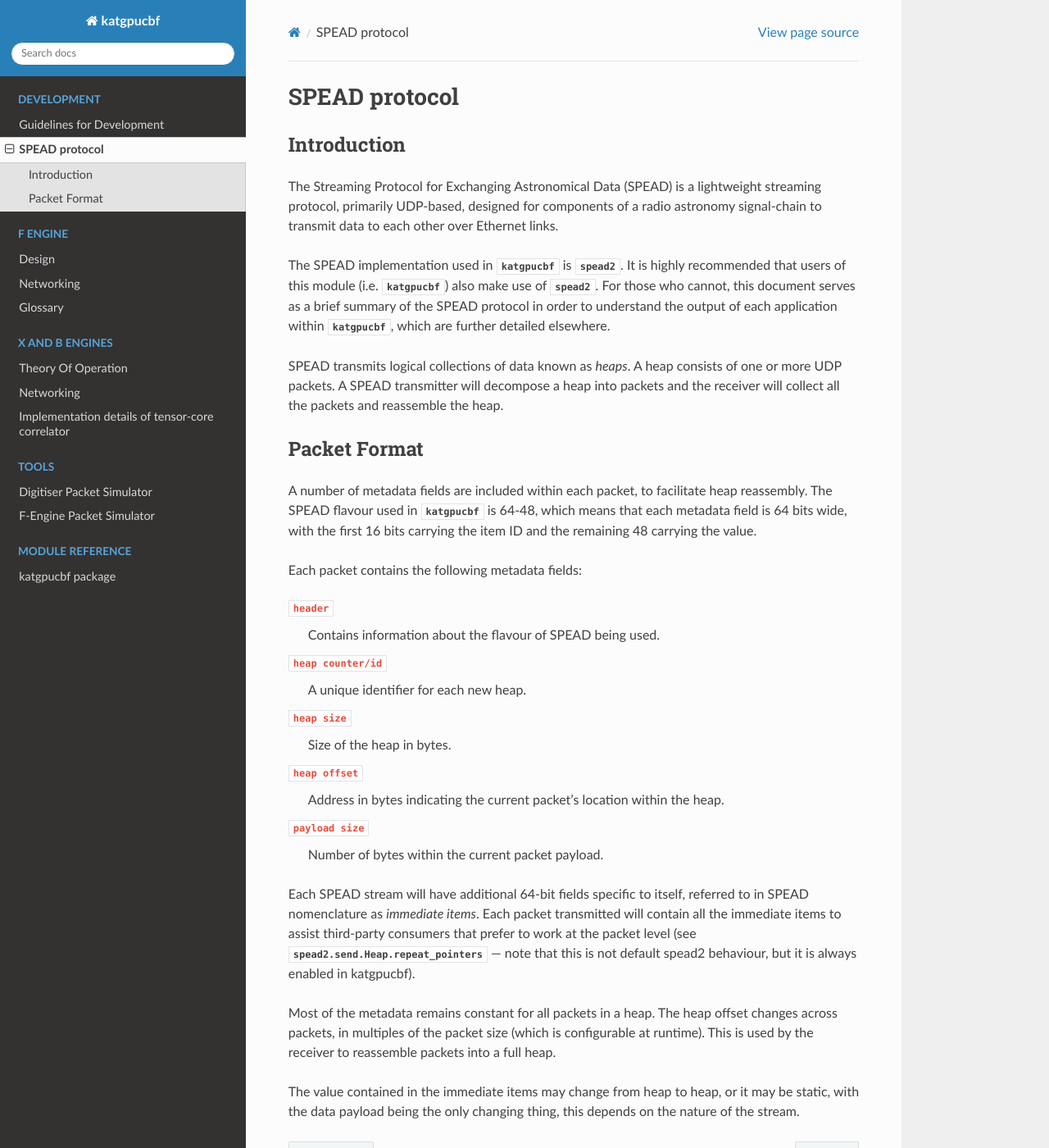
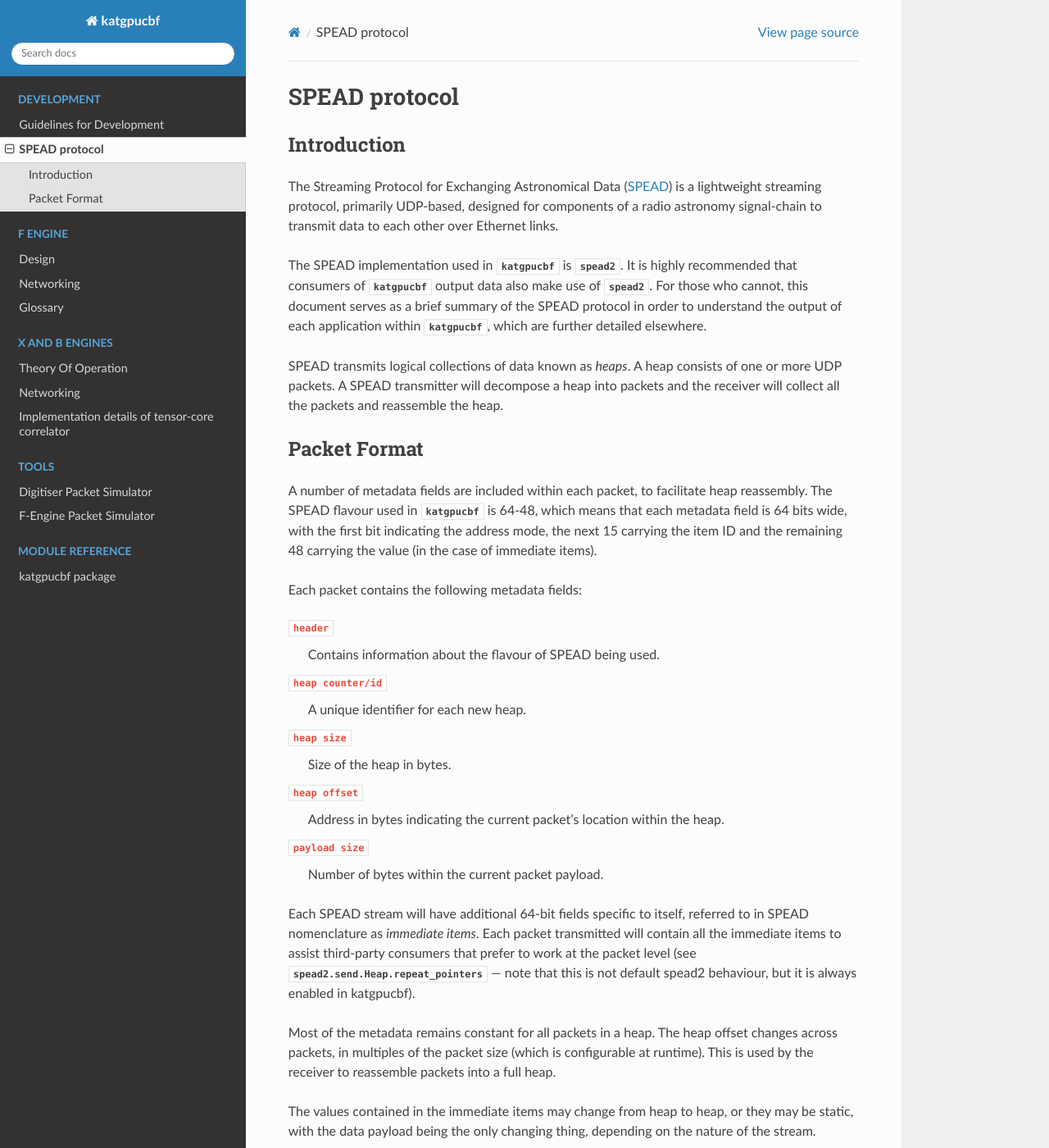
Before and after one commit to ska-sa/katgpucbf, a Sphinx documentation site: the page built from doc/spead.rst, in a window 1280 px wide and 1400 px high. Shown: the whole window at 82% size. Built offline with Sphinx 7.4.7 and the Read the Docs theme 2.0.0, drawn with Linux system fonts in a browser that asks for light colours; formulas are drawn with MathJax 3; the version number could not be read and is left out.

Commit message:
Update spead.rst
Add link to spead specification, clarify some things, fix a bit of
grammar. Or punctuation, depending on how you want to classify it.

```diff
--- a/doc/spead.rst
+++ b/doc/spead.rst
@@ -6,13 +6,15 @@ SPEAD protocol
 Introduction
 ------------
 
-The Streaming Protocol for Exchanging Astronomical Data (SPEAD) is a
+The Streaming Protocol for Exchanging Astronomical Data (`SPEAD`_) is a
 lightweight streaming protocol, primarily UDP-based, designed for components
 of a radio astronomy signal-chain to transmit data to each other over Ethernet
 links.
 
+.. _SPEAD: https://spead2.readthedocs.io/en/latest/_downloads/6160ba1748b1812337d9c7766bdf747a/SPEAD_Protocol_Rev1_2012.pdf
+
 The SPEAD implementation used in :mod:`katgpucbf` is :mod:`spead2`. It is highly
-recommended that users of this module (i.e. :mod:`katgpucbf`) also make use of
+recommended that consumers of :mod:`katgpucbf` output data also make use of
 :mod:`spead2`. For those who cannot, this document serves as a brief summary
 of the SPEAD protocol in order to understand the output of each application
 within :mod:`katgpucbf`, which are further detailed elsewhere.
@@ -28,8 +30,9 @@ Packet Format
 
 A number of metadata fields are included within each packet, to facilitate heap
 reassembly. The SPEAD flavour used in :mod:`katgpucbf` is 64-48, which means that
-each metadata field is 64 bits wide, with the first 16 bits carrying the item ID
-and the remaining 48 carrying the value.
+each metadata field is 64 bits wide, with the first bit indicating the address
+mode, the next 15 carrying the item ID and the remaining 48 carrying the value
+(in the case of immediate items).
 
 Each packet contains the following metadata fields:
 
@@ -60,6 +63,6 @@ Most of the metadata remains constant for all packets in a heap. The heap offset
 changes across packets, in multiples of the packet size (which is configurable
 at runtime). This is used by the receiver to reassemble packets into a full heap.
 
-The value contained in the immediate items may change from heap to heap, or it
-may be static, with the data payload being the only changing thing, this depends
-on the nature of the stream.
+The values contained in the immediate items may change from heap to heap, or
+they may be static, with the data payload being the only changing thing,
+depending on the nature of the stream.
```
